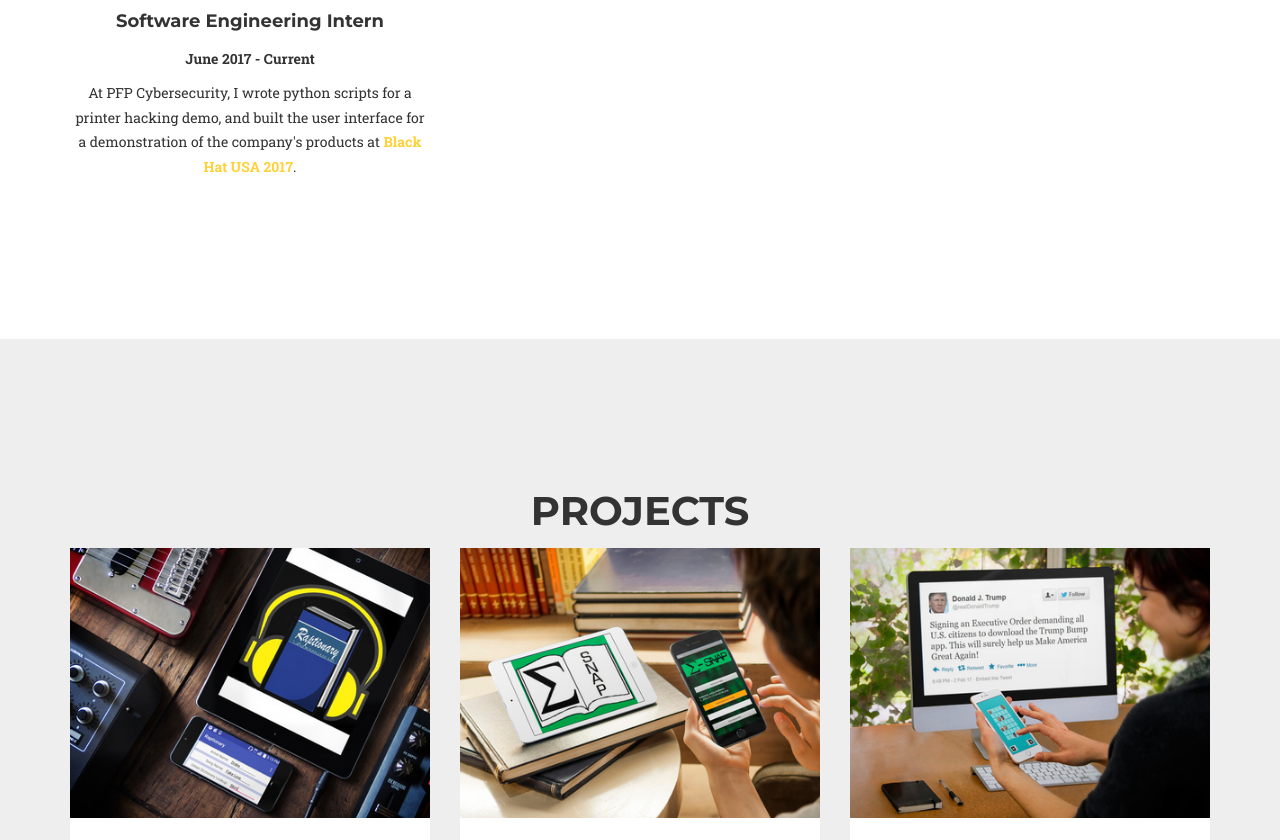
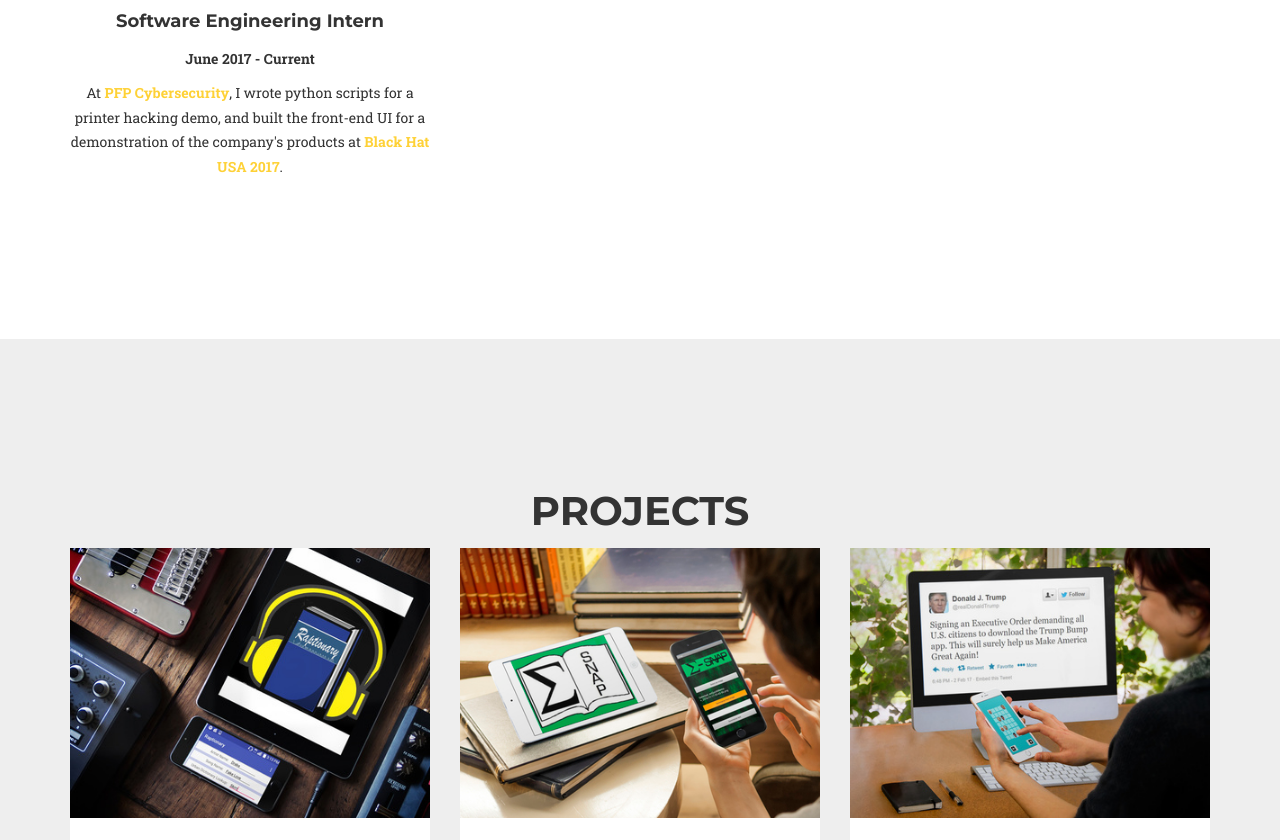
Before and after one commit to namanpro47/namanpro47.github.io, a website: page index.html in a window 1280 px wide. Shown: the part 1562-2402 px from the top of the page. Drawn offline with nearby package versions, Linux system fonts and the light colour scheme; a web font is replaced by a local one.

Commit message:
Resume Email Fix

```diff
--- a/index.html
+++ b/index.html
@@ -120,7 +120,7 @@
                     </span>-->
                     <h4 class="service-heading">Software Engineering Intern</h4>
                     <p><b>June 2017 - Current</b></p>
-                    <p class="text">At PFP Cybersecurity, I wrote python scripts for a printer hacking demo, and built the user interface for a demonstration of the company's products at <a target="_blank" href="https://www.blackhat.com/us-17"><b>Black Hat USA 2017</b></a>.</p>
+                    <p class="text">At <a target="_blank" href="https://www.pfpcyber.com"><b>PFP Cybersecurity</b></a>, I wrote python scripts for a printer hacking demo, and built the front-end UI for a demonstration of the company's products at <a target="_blank" href="https://www.blackhat.com/us-17"><b>Black Hat USA 2017</b></a>.</p>
                 </div>
                 <div class="col-md-4">
                     <img src="img/mobileappsbanner.png" style="width:330px;height:94px;margin-top: 10px">
```
Also changed, not shown: img/NamanSingh_Resume.jpg, 1 other file.
